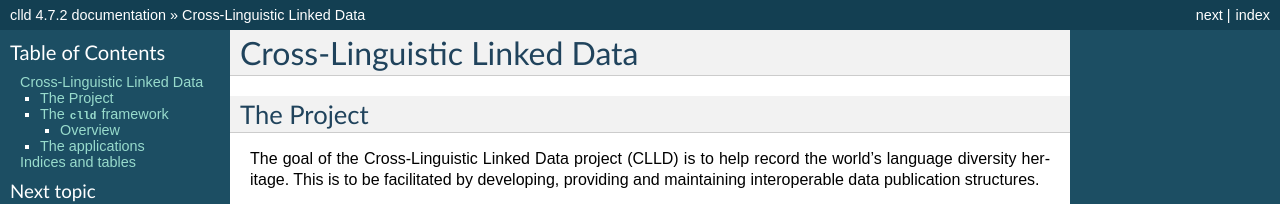
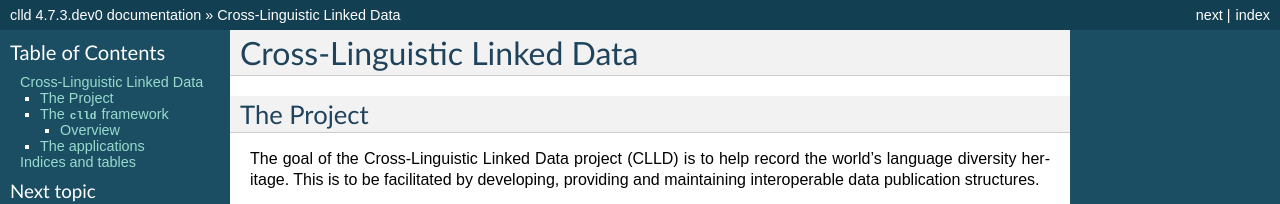
Before and after one commit to clld/clld, a Sphinx documentation site: the page built from docs/index.rst, in a window 1280 px wide and 900 px high. Shown: the top 204 px of the window. Built offline with Sphinx 7.4.7, drawn with Linux system fonts in a browser that asks for light colours; some of the changed text lies outside the part shown.

Commit message:
bump version for development

```diff
--- a/docs/conf.py
+++ b/docs/conf.py
@@ -51,10 +51,10 @@ copyright = u'Max Planck Society'
 # built documents.
 #
 # The full version, including alpha/beta/rc tags.
-release = '4.7.2'
+release = '4.7.3.dev0'
 
 # The short X.Y version.
-version = '4.7.2'
+version = '4.7.3.dev0'
 
 # The language for content autogenerated by Sphinx. Refer to documentation
 # for a list of supported languages.
--- a/setup.py
+++ b/setup.py
@@ -33,7 +33,7 @@ install_requires = [
 
 setup(
     name='clld',
-    version='4.7.2',
+    version='4.7.3.dev0',
     description=(
         'Python library supporting the development of cross-linguistic databases'),
     long_description=open('README.md').read(),
--- a/src/clld/__init__.py
+++ b/src/clld/__init__.py
@@ -5,7 +5,7 @@ from clld.db.models import common
 from clld import interfaces
 
 
-__version__ = "4.7.2"
+__version__ = "4.7.3.dev0"
 
 
 class Resource(namedtuple('Resource', 'name model interface with_index with_rdfdump')):
```
